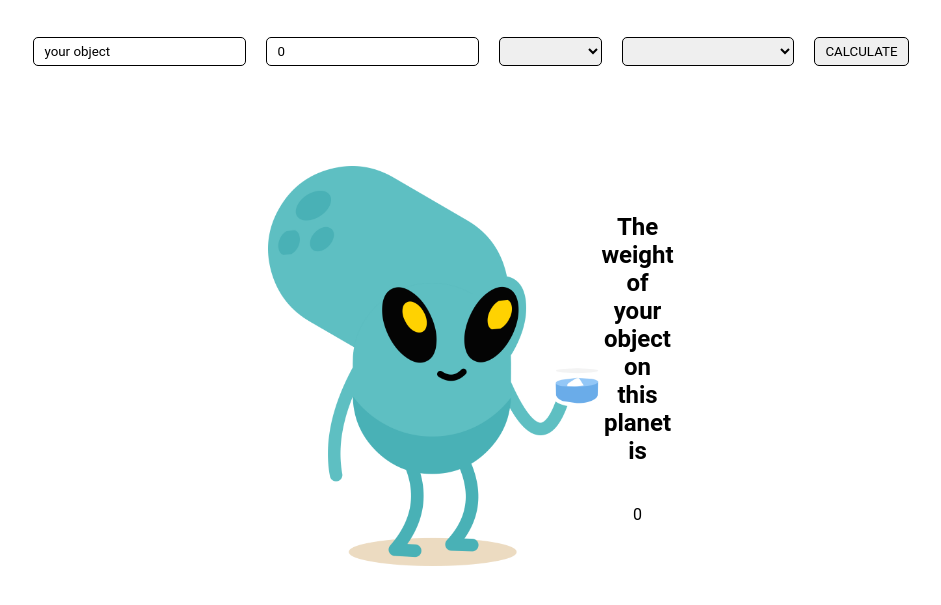
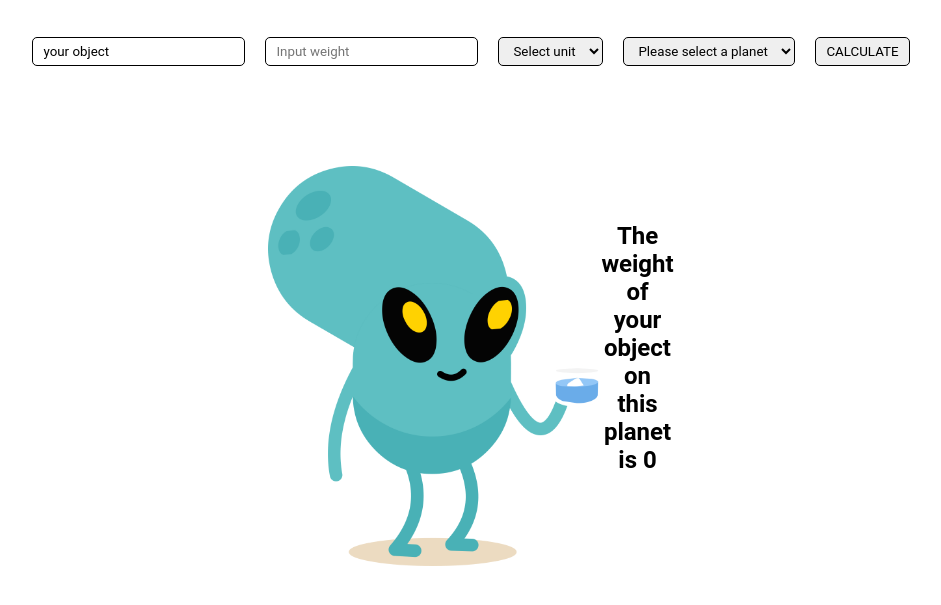
Before and after one commit to jacker1306/new-solar-system, a plain HTML site: page index.html in a window 1280 px wide. Shown: the part 81-686 px from the top of the page, without its empty margins (169-1110 px from the left). Drawn offline with nearby package versions, Linux system fonts and the light colour scheme.

Commit message:
Update index.html

```diff
--- a/index.html
+++ b/index.html
@@ -12,17 +12,18 @@
     <div id="app">
         <h1>CALCULATE THE WEIGHT OF AN OBJECT ON A PLANET</h1>
         <div class="input-weight">
-            <input type="text" name="object" id="" v-model="object">
-            <input v-model.number="weight" type="number" step="0.1" placeholder="Please input weight">
+            <input type="text" name="object" id="" v-model="object" placeholder="Your Object">
+            <input class="object-weight" ref="weight" type="number" step="0.1" placeholder="Input weight">
             <div class="select-unit">
                 <select name="unit" id="" v-model="unit">
+                    <option value="" disabled>Select unit</option>
                     <option value="kg">Kilograms</option>
                     <option value="lbs">Pounds</option>
                 </select>
             </div>
             <div class="select-planet">
                 <select name="planet" id="" v-model="planet">
-                    <option value="Alien">Please select a planet</option>
+                    <option value="this planet" disabled>Please select a planet</option>
                     <option value="Earth">Earth</option>
                     <option value="Jupiter">Jupiter</option>
                     <option value="Mars">Mars</option>
@@ -41,8 +42,8 @@
                 <img v-bind:src="'/images/' + planet +'.png'" alt="">
             </div>
             <div class="weight-result">
-                <h2>The weight of {{object}} on {{planet}} is</h2>
-                <p>{{weight}} <span>{{unit}}</span> </p>
+                <h2>The weight of {{object}} on {{planet}} is
+                {{weight}} {{unit}}</h2>
             </div>
         </div>
     </div>
```
